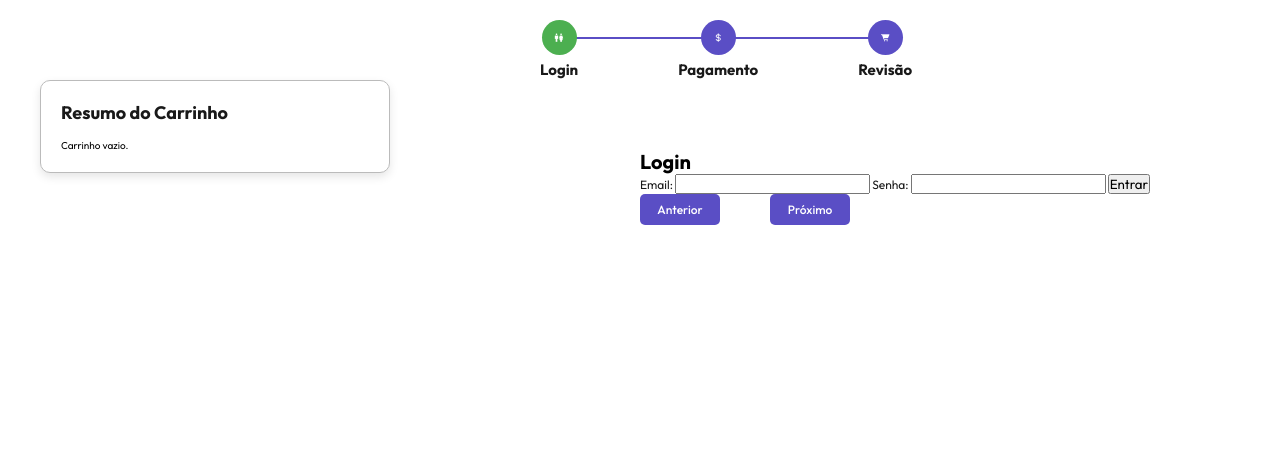
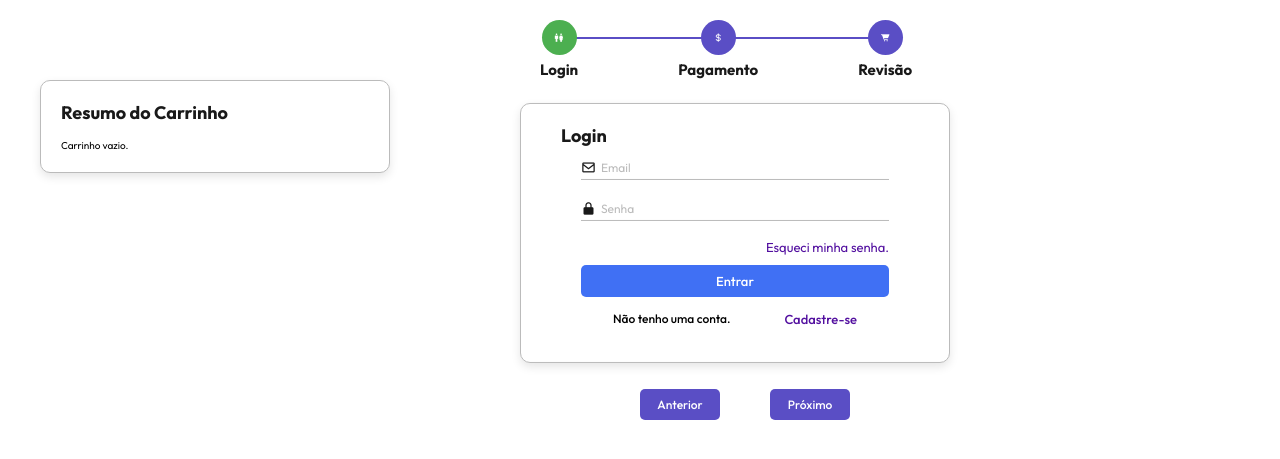
Before and after one commit to x-gyba/infogyba-shopping-cart, a PHP site: page /assets/php/checkout.php in a window 1280 px wide. Shown: the top 459 px of the page. Run offline with PHP 8.4, Linux system fonts and the light colour scheme; some libraries are stand-ins or nearby versions.

Commit message:
Add files via upload

```diff
--- a/assets/css/checkout.css
+++ b/assets/css/checkout.css
@@ -101,7 +101,7 @@ strong {
   justify-content: flex-start;
   align-items: center;
   position: relative;
-  margin-bottom: 5rem;
+  margin-bottom: 3rem;
   transform: translateX(-100px);
 }
 
@@ -151,8 +151,6 @@ strong {
   transition: width 0.3s ease;
 }
 
-
-
 .step-buttons {
   display: flex;
   justify-content: flex-start;
@@ -168,6 +166,136 @@ strong {
   font-size: 1rem;
   cursor: pointer;
   transition: background-color 0.3s, transform 0.2s;
+}
+
+/* Formulário de Login */
+.container {
+  position: relative;
+  width: 100%;
+  top: 8%;
+  right: 20%;
+  transform: translateY(-10%);
+  max-width: 430px;
+  background: var(--white);
+  box-shadow: 0 4px 10px rgba(0, 0, 0, 0.1);
+  border: 1px solid var(--grey);
+  border-radius: 10px;
+  padding: 30px 40px;
+}
+
+form {
+  margin: 0 2rem;
+}
+
+input {
+  width: 100%;
+  color: inherit;
+  background-color: transparent;
+  border: none;
+  border-bottom: 1px solid var(--grey);
+  padding-left: 1.5rem;
+  font-size: 15px;
+}
+
+input:focus {
+  background-color: transparent;
+  outline: transparent;
+  border-bottom: 2px solid hsl(268, 80%, 57%);
+}
+
+input::placeholder {
+  color: transparent;
+}
+
+label {
+  position: relative;
+  color: var(--grey);
+  left: 2rem;
+  top: -2rem;
+  cursor: auto;
+  transition: 0.3s ease all;
+}
+
+input:focus ~ label,
+input:not(:placeholder-shown) ~ label {
+  top: -3rem;
+  color: hsl(268, 80%, 57%);
+}
+
+.auth-buttons {
+  color: hsl(268, 83%, 34%);
+  background-color: transparent;
+  border: none;
+  font-size: 1.3rem;
+  font-weight: 500;
+}
+
+.auth-buttons:hover {
+  color: var(--blue);
+  text-decoration: underline;
+}
+
+.box-title {
+  position: relative;
+  font-size: 1.8rem;
+  top: -1rem;
+  color: var(--black);
+}
+
+.input-group {
+  position: relative;
+  padding: 1% 0;
+}
+
+.input-group i {
+  position: absolute;
+  font-size: 1.5rem;
+  color: var(--black);
+}
+
+.recover {
+  font-size: 1.3rem;
+  font-weight: 400;
+  margin-bottom: 1rem;
+  text-align: right;
+}
+
+.recover a {
+  text-decoration: none;
+  color: hsl(268, 83%, 34%);
+}
+
+.recover a:hover {
+  color: var(--blue);
+  text-decoration: underline;
+}
+
+.auth-btn {
+  width: 100%;
+  font-size: 1.3rem;
+  font-weight: 500;
+  padding: 8px 0;
+  border-radius: 5px;
+  outline: none;
+  border: none;
+  background: var(--blue);
+  color: var(--white);
+  cursor: pointer;
+  transition: 0.9s;
+}
+
+.auth-btn:hover {
+  background: hsl(135, 83%, 34%);
+  color: var(--white);
+}
+
+.links {
+  display: flex;
+  justify-content: space-around;
+  font-size: 1.2rem;
+  padding: 0.5rem;
+  margin-top: 0.9rem;
+  font-weight: 500;
 }
 
 #prev,
@@ -504,9 +632,9 @@ strong {
 
 .discount-btn {
   background-color: #007bff;
-  color: white;
-  font-size: 1rem;
-  font-weight: 500;
+  color: var(--white);
+  font-size: 1.2rem;
+  font-weight: 600;
   padding: 0 1rem;
   border: none;
   border-radius: 0 4px 4px 0;
@@ -516,6 +644,10 @@ strong {
   white-space: nowrap;
   flex-shrink: 0;
   margin-left: -1px;
+}
+
+.discount-btn:hover {
+  color: var(--white);
 }
 
 .discount-title {
--- a/assets/php/auth.php
+++ b/assets/php/auth.php
@@ -0,0 +1,70 @@
+
+
+<!DOCTYPE html>
+<html lang="pt-br">
+
+<head>
+    <meta charset="UTF-8">
+    <meta name="viewport" content="width=device-width, initial-scale=1.0">
+    <title>Login</title>
+    <link rel="stylesheet" href="../css/checkout.css" />
+    <link rel="stylesheet" href="https://unpkg.com/boxicons@2.1.4/css/boxicons.min.css" />
+</head>
+
+<body>
+    <div class="container" id="signup" style="display:none;">
+    <h1 class="box-title">Registro</h1>
+    <form method="post" action="">
+    <div class="input-group">
+    <i class='bx bxs-user'></i>
+    <input type="text" name="fname" id="fname" placeholder="Insira seu nome." required>
+    <label for="fname">Nome</label>
+    </div>
+    <div class="input-group">
+    <i class='bx bxs-user'></i>
+    <input type="text" name="lname" id="lname" placeholder="Insira seu sobrenome." required>
+    <label for="lname">Sobrenome</label>
+    </div>
+    <div class="input-group">
+    <i class='bx bx-envelope' ></i>
+    <input type="email" name="email" id="email" placeholder="Insira seu email." required>
+    <label for="fname">Email</label>
+    </div>
+    <div class="input-group">
+    <i class='bx bxs-lock-alt' ></i>
+    <input type="password" name="password" id="password" placeholder="Insira sua senha." required>
+    <label for="password">Senha</label>
+    </div>
+    <input type="submit" class="auth-btn" value="Cadastre-se" name="signup">
+    </form>
+    <div class="links">
+    <p>Já tenho uma conta.</p>
+    <button class="auth-buttons" id="sign-btn">Entrar</button>
+    </div>
+    </div>
+    <div class="container" id="signin">
+    <h1 class="box-title">Login</h1>
+    <form method="post" action="">
+    <div class="input-group">
+    <i class='bx bx-envelope' ></i>
+    <input type="email" name="email" id="email" placeholder="Insira seu email." required>
+    <label for="fname">Email</label>
+    </div>
+    <div class="input-group">
+    <i class='bx bxs-lock-alt' ></i>
+    <input type="password" name="password" id="password" placeholder="Insira sua senha." required>
+    <label for="password">Senha</label>
+    </div>
+    <p class="recover"><a href="#">Esqueci minha senha.</a></p>
+    <input type="submit" class="auth-btn" value="Entrar" name="signin">
+    <div class="links">
+    <p>Não tenho uma conta.</p>
+    <button class="auth-buttons" id="signup-btn">Cadastre-se</button>
+    </div>
+    </div>
+    </form>
+    <script src="https://cdnjs.cloudflare.com/ajax/libs/jquery/3.7.1/jquery.min.js"></script>
+
+</body>
+
+</html>
--- a/assets/php/checkout.php
+++ b/assets/php/checkout.php
@@ -39,8 +39,7 @@ if ($_SERVER['REQUEST_METHOD'] === 'POST' && isset($_POST['discount_code'])) {
 $finalTotal = $total - $discount;
 $installmentValues = calculateInstallments($finalTotal);
 
-// Verificar se o usuário está logado antes de exibir o login
-$isLoggedIn = isset($_SESSION['user_id']) && $_SESSION['user_id'] > 0;
+
 ?>
 
 <!DOCTYPE html>
@@ -50,7 +49,7 @@ $isLoggedIn = isset($_SESSION['user_id']) && $_SESSION['user_id'] > 0;
   <meta charset="UTF-8">
   <meta name="viewport" content="width=device-width, initial-scale=1.0">
   <title>Checkout</title>
-  <link rel="stylesheet" href="../css/checkout.css" />
+  <link rel="stylesheet" href="/css/checkout.css" />
   <link rel="stylesheet" href="https://unpkg.com/boxicons@2.1.4/css/boxicons.min.css" />
 </head>
 
@@ -99,7 +98,7 @@ $isLoggedIn = isset($_SESSION['user_id']) && $_SESSION['user_id'] > 0;
           // Formulário de desconto
           echo '<div class="discount-form-container">';
           echo '<form class="discount-form" onsubmit="return false;">';
-          echo '<input type="text" name="discount_code" class="discount-input" placeholder="Código de desconto" required>';
+          echo '<input type="text" name="discount_code" class="discount-input" placeholder="Código de desconto" required autocomplete="off">';
           echo '<button class="discount-btn" onclick="applyDiscount()">Aplicar</button>';
           echo '</form>';
           echo '</div>';
@@ -132,7 +131,7 @@ $isLoggedIn = isset($_SESSION['user_id']) && $_SESSION['user_id'] > 0;
 
       <!-- Step 1: Login Form -->
       <div id="step1" class="step-content">
-        <?php include 'login.php'; ?> <!-- Formulário de login incluído aqui -->
+        <?php include 'auth.php'; ?> <!-- Formulário de login/registro incluído aqui -->
       </div>
 
       <!-- Navigation buttons -->
```
Also changed, not shown: assets/js/checkout.js (+19 -174 lines).
